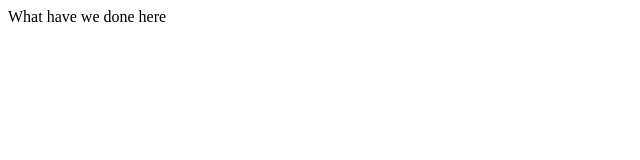
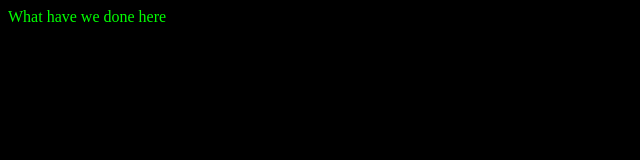
Before and after one commit to sadgsec/sadgsec.github.io, a plain HTML site: page index.html in a window 1280 px wide. Shown: the whole page, without its empty margins (0-640 px from the left). Drawn offline with Linux system fonts and the light colour scheme.

Commit message:
include css

```diff
--- a/index.html
+++ b/index.html
@@ -1,4 +1,7 @@
 <html>
+    <head>
+    <link rel="stylesheet" href="style.css">
+    </head>
 	<body>
 		<p>What have we done here</p>
 	</body>
--- /dev/null
+++ b/style.css
@@ -0,0 +1,4 @@
+body {
+    background-color: #000000;
+    color: #00FF00;
+}
```
